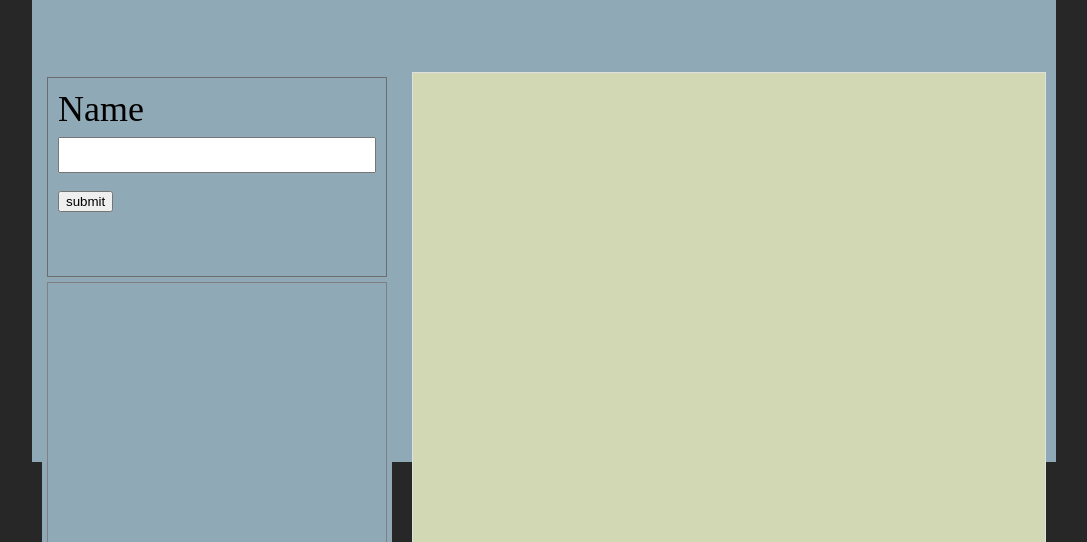
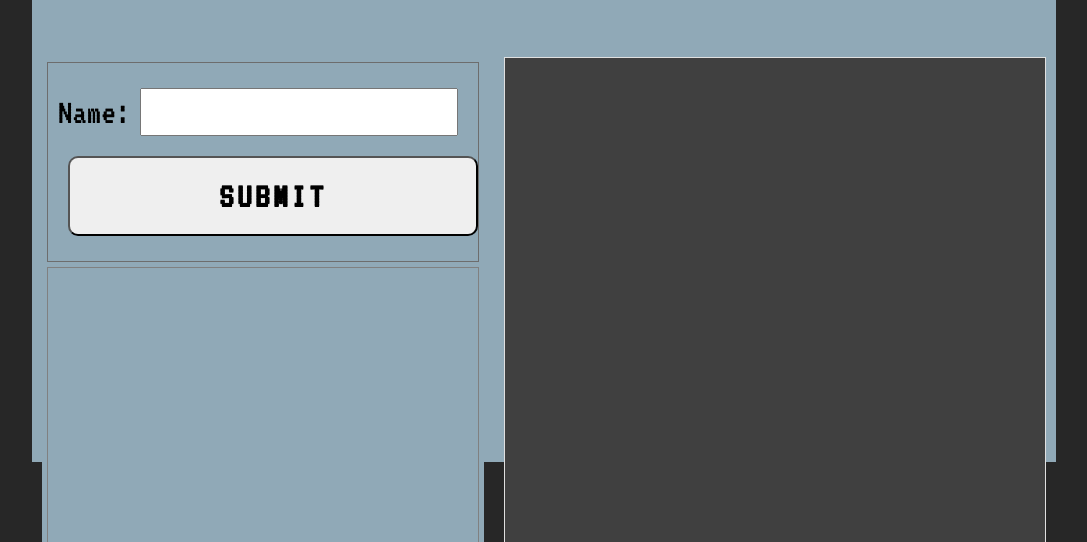
Before and after one commit to Akofahi/Name-and-guess, a website with bundled scripts: page index.html in a window 1280 px wide. Shown: the part 258-800 px from the top of the page, without its empty margins (96-1183 px from the left). Built offline with nearby package versions, Linux system fonts and the light colour scheme.

Commit message:
Styling completed

```diff
--- a/assets/style.css
+++ b/assets/style.css
@@ -5,6 +5,13 @@ html {
     width: 100%;
     background-color: #272727 ;
     font-size: 1.5rem;
+    font-family: 'VT323', monospace;
+}
+
+button{
+    padding: 20px;
+    font-size: 1rem;
+    margin-top: 10px;
 }
 
 body {
@@ -15,6 +22,7 @@ body {
 *{
     box-sizing: border-box;
 }
+
 p {
     display: inline;
     margin: 10px;
@@ -32,6 +40,9 @@ input {
 }
 
 
+.logs p:hover{
+    color: #d2d8b3;
+}
 .main-container {
     margin: auto;
     width: 80vw;
@@ -45,6 +56,7 @@ input {
 .header {
     font-size: 2rem;
     text-align: center;
+
 }
 
 .content {
@@ -74,13 +86,16 @@ input {
 }
 
 
+
+
 .right {
-    background-color: #D2D8B3;
+    background-color: #404040;
     flex: 2;
     border: 1px solid #e0e0e0;
     height: 820px;
     padding: 10px;
     margin: 10px;
+    color: #90A9B7;
 
 }
 
@@ -122,3 +137,37 @@ input {
     height: 200px;
     width: 400px;
 }
+.form{
+    display: flex;
+    flex-direction: column;
+   align-items: center;
+   justify-content: center;
+}
+
+
+.form-field{
+    display: flex;
+    flex-direction: row;
+    justify-content: space-evenly;
+    align-items: center;
+}
+.form-field > input{
+    margin: 10px;
+    height: 2rem;
+
+}
+
+.form-submit > button{
+    margin: 10px;
+    width: 100%;
+    font-size: 1.5rem;
+    border-radius: 10px;
+    font-family: 'VT323', monospace;
+    font-weight: bold;
+    text-transform: uppercase;
+    letter-spacing: .1em;
+
+}
+.form-submit > button:hover{
+    background-color:#d2d8b3 ;
+}
--- a/index.html
+++ b/index.html
@@ -7,6 +7,9 @@
     <meta name="viewport" content="width=device-width, initial-scale=1.0">
     <title>Document</title>
     <link rel="stylesheet" href="./assets/style.css">
+    <link rel="preconnect" href="https://fonts.googleapis.com">
+<link rel="preconnect" href="https://fonts.gstatic.com" crossorigin>
+<link href="https://fonts.googleapis.com/css2?family=VT323&display=swap" rel="stylesheet">
 </head>
 
 <body>
@@ -21,10 +24,10 @@
                 <div class="form">
                     <form method="get" id="formF">
                         <div class="form-field">
-                            <label for="name">Name</label>
+                            <label for="name">Name: </label>
                             <input type="text" name="name" id="name">
                         </div>
-                        <div class="form-field">
+                        <div class="form-submit">
                             <button type="submit">submit</button>
                         </div>
                     </form>
--- a/script/index.js
+++ b/script/index.js
@@ -21,6 +21,8 @@ function renderLogs() {
         let p = document.createElement("p")
         p.textContent = name
         p.addEventListener("click", () => {
+            const nameInput = document.querySelector("#name")
+            nameInput.value = name
             getName(name)
         })
         save.appendChild(p)
```
